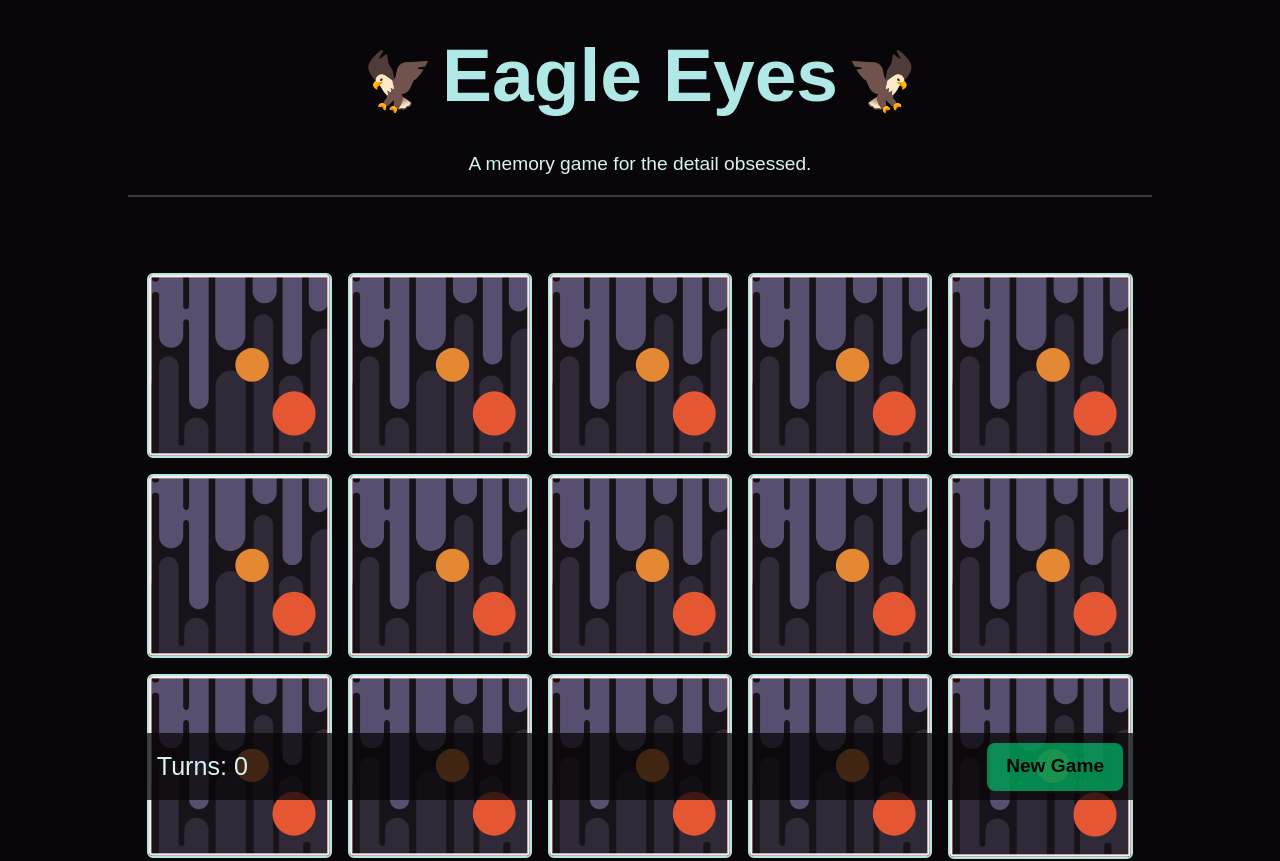
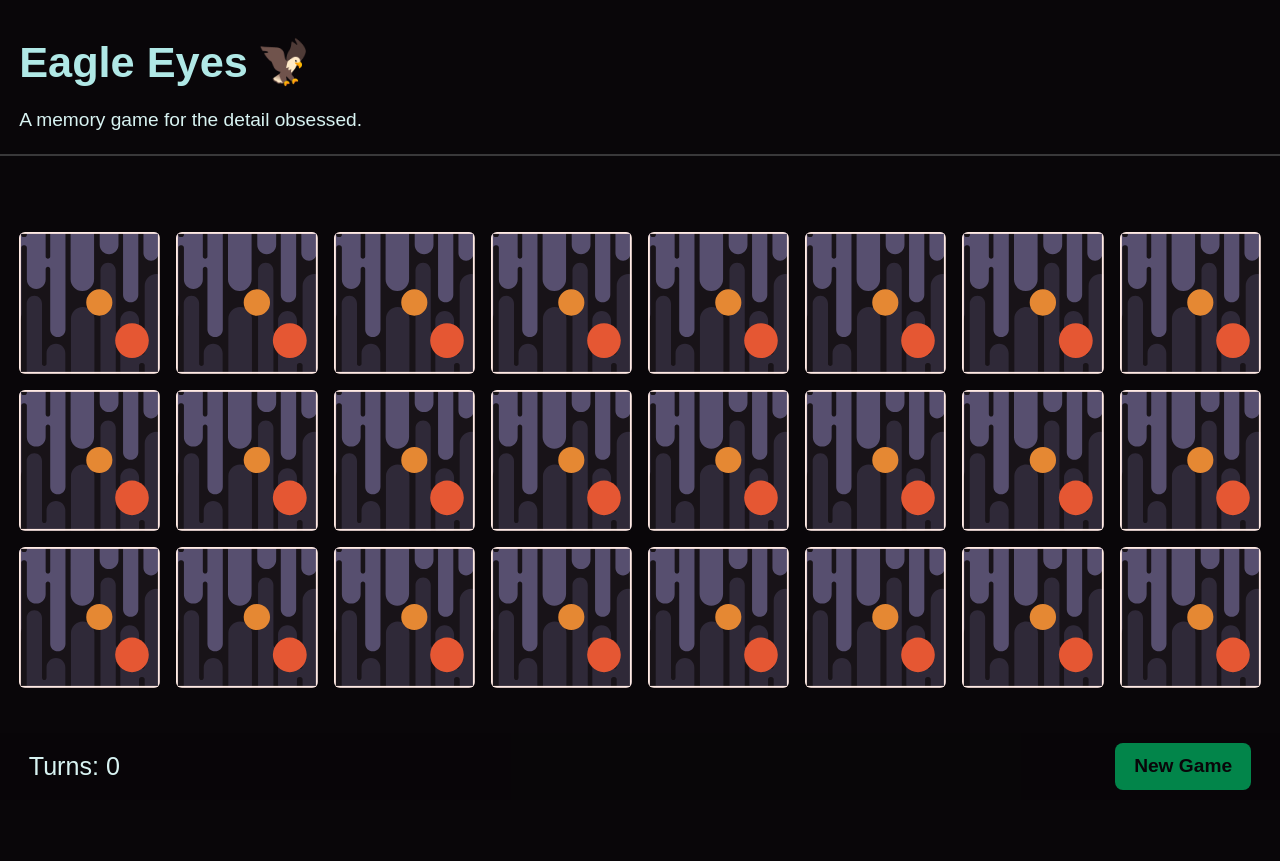
Before and after one commit to Samalmohanna1/Eagle-Eyes, a React (Vite) app: page / in a window 1280 px wide. Shown: the top 861 px of the page. After the commit the page ends 800 px from the top, so only its background shows below. Built offline with nearby package versions, Linux system fonts and the light colour scheme.

Commit message:
feat: win state, layout cleanup.

```diff
--- a/src/App.tsx
+++ b/src/App.tsx
@@ -11,16 +11,18 @@ function App() {
 	const [choiceOne, setChoiceOne] = useState<CardType | null>(null)
 	const [choiceTwo, setChoiceTwo] = useState<CardType | null>(null)
 	const [disabled, setDisabled] = useState(false)
+	const [showWinPopup, setShowWinPopup] = useState(false)
 
 	const shuffleCards = () => {
-		//TODO: grab 10 or 15 out of the level the create the deck
-		const shuffledCards = [...level, ...level]
+		const selectedCards = level.sort(() => 0.5 - Math.random()).slice(0, 12)
+		const shuffledCards = [...selectedCards, ...selectedCards]
 			.sort(() => Math.random() - 0.5)
 			.map((card) => ({ ...card, id: Math.random(), matched: false }))
 		setChoiceOne(null)
 		setChoiceTwo(null)
 		setCards(shuffledCards)
 		setTurns(0)
+		setShowWinPopup(false)
 	}
 
 	const handleChoice = (card: CardType) => {
@@ -29,7 +31,6 @@ function App() {
 	}
 
 	useEffect(() => {
-		console.log('choices: ', choiceOne, choiceTwo)
 		if (choiceOne && choiceTwo) {
 			setDisabled(true)
 			if (choiceOne.src === choiceTwo.src) {
@@ -60,19 +61,28 @@ function App() {
 		shuffleCards()
 	}, [])
 
+	useEffect(() => {
+		if (cards.length > 0 && cards.every((card) => card.matched)) {
+			setTimeout(() => setShowWinPopup(true), 500)
+		}
+	}, [cards])
+
 	return (
-		<main className='max-w-screen-lg mx-auto'>
-			<div className='container text-center border-b-2 border-white-100/20 pb-4'>
-				<h1 className='text-step-4 space-x-2'>
-					<span>&#129413;</span>
-					<span className='text-step-5 font-black'>Eagle Eyes</span>
-					<span className='inline-block -scale-x-1'> &#129413;</span>
-				</h1>
-				<p className='read-the-docs'>
-					A memory game for the detail obsessed.
-				</p>
+		<main className='max-w-screen-2xl mx-auto'>
+			<div className='container flex flex-col md:flex-row md:justify-between items-center gap-4 border-b-2 border-white-100/20 py-space-s px-space-s'>
+				<div className='text-center md:text-left pb-6 md:pb-0'>
+					<h1 className='text-step-3 space-x-2'>
+						{/* <span>&#129413;</span> */}
+						<span className='font-black'>Eagle Eyes</span>
+						<span className='inline-block -scale-x-1'>
+							{' '}
+							&#129413;
+						</span>
+					</h1>
+					<p>A memory game for the detail obsessed.</p>
+				</div>
 			</div>
-			<div className='grid grid-cols-3 md:grid-cols-5 gap-4 py-space-2xl px-space-s'>
+			<div className='grid grid-cols-4 lg:grid-cols-8 gap-4 py-space-2xl px-space-s'>
 				{cards && cards.length > 0 ? (
 					cards.map((card) => (
 						<Card
@@ -95,7 +105,7 @@ function App() {
 					</p>
 				)}
 			</div>
-			<div className='sticky flex justify-between items-center bottom-0 w-full py-space-2xs px-space-m bg-black-300/75 space-x-4'>
+			<div className='flex justify-between items-center fixed bottom-0 w-full py-space-2xs px-space-m bg-black-300/75 space-x-4'>
 				<p className='inline text-step-1'>Turns: {turns}</p>
 				<button
 					className='bg-green-100/60 text-black-300 font-black px-space-s py-space-2xs rounded-lg hover:bg-green-100 transition-all duration-300 ease-in-out'
@@ -104,6 +114,23 @@ function App() {
 					New Game
 				</button>
 			</div>
+			{showWinPopup && (
+				<div className='fixed inset-0 flex items-center justify-center bg-black-300/50 backdrop-blur-sm'>
+					<div className='inset-28 p-space-2xl rounded-lg text-center bg-black-200'>
+						<p className='text-step-5'>&#127881;</p>
+						<h2 className='text-step-2 font-bold mb-4'>
+							Nicely done!
+						</h2>
+						<p className='mb-4'>Turns taken: {turns}</p>
+						<button
+							className='bg-blue-500 text-white px-4 py-2 rounded-lg hover:bg-blue-700 transition duration-300'
+							onClick={() => shuffleCards()}
+						>
+							Play Again
+						</button>
+					</div>
+				</div>
+			)}
 		</main>
 	)
 }
--- a/src/components/card.tsx
+++ b/src/components/card.tsx
@@ -22,9 +22,8 @@ const Card: React.FC<CardProps> = ({
 	const handleClick = () => {
 		if (!disabled) {
 			handleChoice(card)
-			console.log('card clicked.', card)
 		} else {
-			console.log('card disabled.')
+			// console.log('card disabled.')
 		}
 	}
 
@@ -53,7 +52,7 @@ const Card: React.FC<CardProps> = ({
 		// 	</div>
 		// </div>
 
-		<div className='card'>
+		<div className='card w-full mx-auto'>
 			<div className={flipped ? 'flipped' : ''}>
 				<img
 					className='front mx-auto'
--- a/src/styles/index.css
+++ b/src/styles/index.css
@@ -70,7 +70,6 @@ p {
 .card img {
   width: 100%;
   display: block;
-  border: 2px solid theme('colors.white.300');
   border-radius: 6px;
 }
 
@@ -82,7 +81,7 @@ p {
 
 .flipped .front {
   transform: rotateY(0deg);
-  border: 2px solid theme('colors.yellow.100');
+  border: 2px solid theme('colors.white.300');
   transition-delay: 0.2s;
 }
 
```
